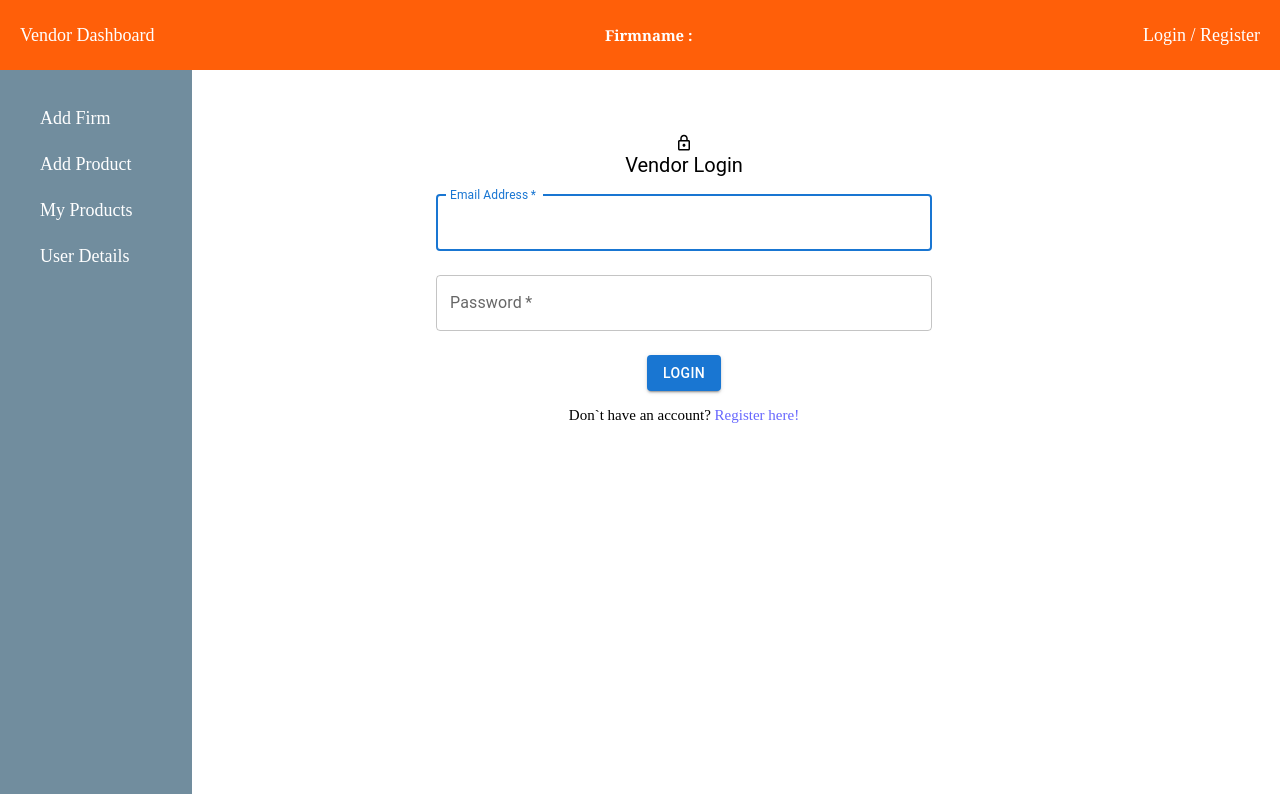
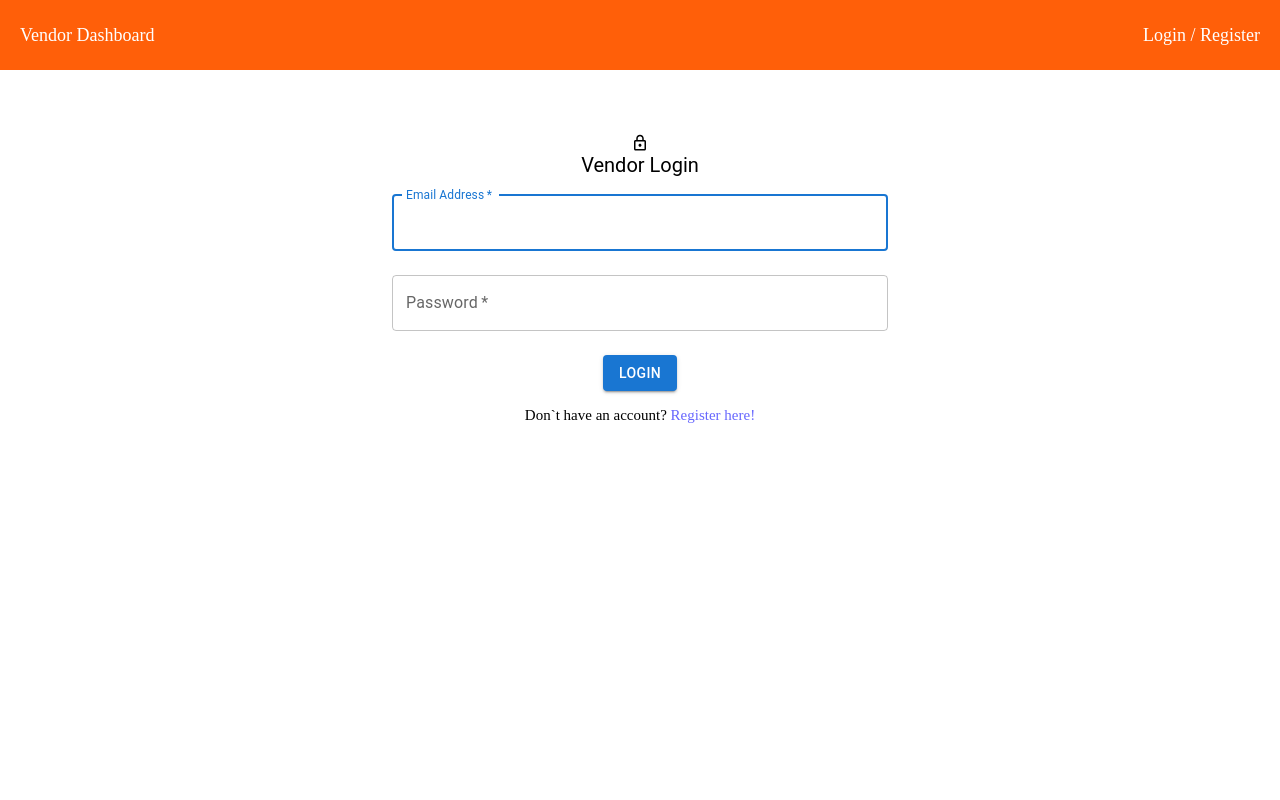
Before and after one commit to MoulikLV/Alacarte_vendor_dashboard, a React (Vite) app: page / in a window 1280 px wide. Built offline with nearby package versions, Linux system fonts and the light colour scheme; the HTML template or start-up script is replaced by a standard one.

Commit message:
added snackbar and minor updates

```diff
--- a/src/vendorDashboard/Components/Navbar.jsx
+++ b/src/vendorDashboard/Components/Navbar.jsx
@@ -1,7 +1,7 @@
 import React from 'react'
 
 
-const Navbar = ({showLoginhandler,showRegisterhandler,showLogout,logoutHandler,showfirmName}) => {
+const Navbar = ({showLoginhandler,showRegisterhandler,logoutHandler,showfirmName,isLoggedIn}) => {
   return (
 
       <div className="navSection">
@@ -10,14 +10,14 @@ const Navbar = ({showLoginhandler,showRegisterhandler,showLogout,logoutHandler,s
 
         </div>
         <div >
-          <h5>Firmname : {showfirmName}</h5>
+          <h5>{showfirmName? `Firmname : ${showfirmName}` : " "} </h5>
         </div>
 
 
 
 
         <div className="userAuth">
-            {!showLogout ? <><span className='navButtons' onClick={showLoginhandler}>Login </span>/
+            { !isLoggedIn? <><span className='navButtons' onClick={showLoginhandler}>Login </span>/
             <span className='navButtons' onClick={showRegisterhandler}> Register</span> </>
              :
             <span className='navButtons' onClick={logoutHandler}>  <i class="fa fa-sign-out"></i>Logout</span>}
--- a/src/vendorDashboard/Components/forms/AddProduct.jsx
+++ b/src/vendorDashboard/Components/forms/AddProduct.jsx
@@ -1,6 +1,6 @@
 import React, { useEffect, useState } from "react";
-
-import { Button } from "@mui/material";
+import MuiAlert from '@mui/material/Alert';
+import { Button, CircularProgress, Snackbar } from "@mui/material";
 import { API_URL } from "../../Data/ApiPath";
 
 const AddProduct = () => {
@@ -16,6 +16,22 @@ const AddProduct = () => {
   const [image,setImage]=useState(null)
 
   const [bestSeller,setBestSeller]=useState(false)
+
+  const [snackAlert,setSnackALert]=useState(false)
+
+  const [snackMessage,setSnackMessage]=useState('')
+
+  const [snackSeverity,setSnackSeverity]=useState('success')
+
+
+
+  const [loading,setLoading]=useState(false)
+
+
+
+  const handleSnackAlert=()=>{
+    setSnackALert(false)
+  }
 
   const handleCategoryChange=(event)=>{
     const value = event.target.value;
@@ -40,6 +56,7 @@ const AddProduct = () => {
 
   const addProductHandler=async(e)=>{
     e.preventDefault()
+    setLoading(true)
 
     try {
 
@@ -71,7 +88,10 @@ const AddProduct = () => {
       // console.log(data)
 
       if(response.ok){
-        alert('Product added Succesfully')
+
+        setSnackALert(true)
+        setSnackMessage('Product Added Succesfully')
+        setSnackSeverity('success')
 
         setProductName('')
         setPrice('')
@@ -82,12 +102,17 @@ const AddProduct = () => {
 
 
       }else{
-        alert('Failed to add Product')
+        setSnackALert(true)
+        setSnackMessage('Failed to add product')
+        setSnackSeverity('error')
+
       }
 
     } catch (error) {
        console.error(error)
-       alert("Failed to add Product")
+
+    }finally{
+      setLoading(false)
     }
 
 
@@ -142,9 +167,21 @@ const AddProduct = () => {
         <input type="file" name="image"  onChange={imageHandler}/>
         <br />
         <div className="btnSubmit">
-        <Button type="submit" variant="contained" color="success">Add Product</Button>
+        <Button type="submit" variant="contained" color="success">
+          {loading ? <CircularProgress size={24} color="primary"/> : "Add Product"}
+          </Button>
         </div>
       </form>
+      <Snackbar
+        anchorOrigin={{ vertical: 'bottom', horizontal: 'right' }}
+        open={snackAlert}
+        autoHideDuration={4000}
+        onClose={handleSnackAlert}
+      >
+        <MuiAlert elevation={6} variant="filled" onClose={handleSnackAlert} severity={snackSeverity}>
+          {snackMessage}
+        </MuiAlert>
+      </Snackbar>
     </div>
   );
 };
--- a/src/vendorDashboard/Components/forms/Login.jsx
+++ b/src/vendorDashboard/Components/forms/Login.jsx
@@ -4,21 +4,22 @@ import { API_URL } from '../../Data/ApiPath'
 import Button from '@mui/material/Button';
 import TextField from '@mui/material/TextField';
 import CircularProgress from '@mui/material/CircularProgress';
-
+import Snackbar from '@mui/material/Snackbar';
+import MuiAlert from '@mui/material/Alert';
 
 import Box from '@mui/material/Box';
 import Container from '@mui/material/Container';
 
 import Typography from '@mui/material/Typography';
 import LockOutlinedIcon from '@mui/icons-material/LockOutlined';
-import { LocalActivity, LocalBarTwoTone, LockClock } from '@mui/icons-material';
 
 
 
 
 
 
-const Login = ({welcomehandler,setShowlogout,showRegisterhandler}) => {
+
+const Login = ({showRegisterhandler,setIsloggedIn}) => {
 
 
 
@@ -27,6 +28,16 @@ const Login = ({welcomehandler,setShowlogout,showRegisterhandler}) => {
   const [password,setpassword]=useState('')
 
   const [loading,setLoading]=useState(false)
+
+  const [snackAlert,setSnackALert]=useState(false)
+
+  const [snackMessage,setSnackMessage]=useState('')
+
+  const [snackSeverity,setSnackSeverity]=useState('success')
+
+  const handleSnackALert=()=>{
+    setSnackALert(false)
+  }
 
   const loginHandler=async(e)=>{
     e.preventDefault()
@@ -45,7 +56,9 @@ const Login = ({welcomehandler,setShowlogout,showRegisterhandler}) => {
       console.log(data)
       const usernameinvalid= data.error==="Invaild username or password"
       if(usernameinvalid){
-        alert('Invalid Username or Password')
+        setSnackALert(true)
+        setSnackMessage('Invaild username or password')
+        setSnackSeverity('error')
       }
 
       const vendorId=data.vendorId
@@ -80,9 +93,14 @@ const Login = ({welcomehandler,setShowlogout,showRegisterhandler}) => {
 
 
       if(response.ok){
+        setSnackALert(true)
+        setSnackMessage('Login Successful')
+        setSnackSeverity('success')
 
         console.log(data)
-        alert('Login Success')
+        // alert('Login Success')
+
+
 
 
         setEmail('')
@@ -91,17 +109,16 @@ const Login = ({welcomehandler,setShowlogout,showRegisterhandler}) => {
 
         localStorage.setItem('loginToken',data.token)
 
+        localStorage.setItem('userName',data.username)
 
 
-        welcomehandler(data.username)
 
-        setShowlogout(true)
-
-
-      }else{
-
+        // setIsloggedIn(true)
+        // window.location.reload()
+        setTimeout(() => {
+          window.location.reload()
+        }, 2000);
       }
-
 
 
 
@@ -116,8 +133,8 @@ const Login = ({welcomehandler,setShowlogout,showRegisterhandler}) => {
 
   return (
 
-      <Container component="main" maxWidth="xl" className='loginSection'>
-        <Box  textAlign='center' sx={{ marginTop: 8, display: 'flex', flexDirection: 'column', alignItems: 'center',width:'90%', maxWidth:'100vw' }}>
+      <Container component="main" maxWidth="xl" className='loginSection' >
+        <Box   textAlign='center' sx={{ marginTop: 8, display: 'flex', flexDirection: 'column', alignItems: 'center' }}>
         <LockOutlinedIcon sx={{ fontSize: 'large' }} />
 
         <Typography component="h5" variant="h5" fontSize='20px' >
@@ -158,6 +175,16 @@ const Login = ({welcomehandler,setShowlogout,showRegisterhandler}) => {
         </Box>
         <span className='dontAccount'>Don`t have an account? <span onClick={showRegisterhandler} className='registerHere'>Register here!</span></span>
       </Box>
+      <Snackbar
+        anchorOrigin={{ vertical: 'bottom', horizontal: 'right' }}
+        open={snackAlert}
+        autoHideDuration={4000}
+        onClose={handleSnackALert}
+      >
+        <MuiAlert elevation={6} variant="filled" onClose={handleSnackALert} severity={snackSeverity}>
+          {snackMessage}
+        </MuiAlert>
+      </Snackbar>
 
       </Container>
 
--- a/src/vendorDashboard/Pages/LandingPage.jsx
+++ b/src/vendorDashboard/Pages/LandingPage.jsx
@@ -9,41 +9,36 @@ import WelcomePage from './WelcomePage'
 import AllProducts from '../Components/AllProducts'
 import Userdetails from '../Components/forms/Userdetails'
 
+const formTypes={
+  welcome:'WELCOME',
+  addProduct:"ADD_PRODUCT",
+  allProducts:'ALL_PRODUCTS',
+  userDetails:"USER_DETAILS",
+  regsitrationForm:'REGISTRATION_FORM',
+  loginForm:"LOGIN_FORM",
+  addFirm:'ADD_FIRM'
+}
+
 const LandingPage = () => {
 
-   const [showLogin,setShowLogin]=useState(false)
+  const [selectedForm,setSelectedForm]=useState(formTypes.welcome)
 
-   const [showRegister,setShowregister]=useState(false)
-
-   const [showAddfirm,setShowAddfirm]=useState(false)
-
-   const [showAddproduct,setShowAddproduct]=useState(false)
-
-   const [showWelcomepage,setWelcomepage]=useState(false)
-
-   const [allProducts,setAllproducts]=useState(false)
-
-   const [username,setUsername]=useState('')
-
-   const [showLogout,setShowlogout]=useState(false)
+  const [isLoggedIn,setIsloggedIn]=useState(false)
 
   const [showfirmName,setShowFirmName]=useState("")
 
   const [showAddfirmTitle,setShowAddfirmTitle]=useState(true)
 
-   const [showUserdetails,setshowUserdetails]=useState(false)
+  const logintoken=localStorage.getItem('loginToken')
 
     useEffect(()=>{
-        const logintoken=localStorage.getItem('loginToken')
         if(logintoken){
-          setShowlogout(true)
-          setShowLogin(false)
+          setIsloggedIn(true)
+      } else{
+          setSelectedForm(formTypes.loginForm)
+        }
 
-        }else{
-          setShowLogin(true)
-
-        }
-   },[])
+   },[logintoken])
 
     useEffect(()=>{
       const firmName=localStorage.getItem('vendorFirmName')
@@ -54,13 +49,30 @@ const LandingPage = () => {
    })
 
     const showLoginhandler=()=>{
-    setShowLogin(true)
-    setShowregister(false)
-    setShowAddfirm(false)
-    setShowAddproduct(false)
-    setWelcomepage(false)
-    setAllproducts(false)
-    setshowUserdetails(false)
+    setSelectedForm(formTypes.loginForm)
+   }
+
+    const showRegisterhandler=()=>{
+     setSelectedForm(formTypes.regsitrationForm)
+   }
+
+    const showFirmHandler=()=>{
+        setSelectedForm(formTypes.addFirm)
+     }
+
+    const addProductHandler=()=>{
+        setSelectedForm(formTypes.addProduct)
+   }
+
+
+
+   const allProductsHandler=()=>{
+       setSelectedForm(formTypes.allProducts)
+  }
+
+
+   const userDetailsHandler=()=>{
+       setSelectedForm(formTypes.userDetails)
   }
 
   const logoutHandler=()=>{
@@ -71,136 +83,24 @@ const LandingPage = () => {
       localStorage.removeItem('loginToken')
       localStorage.removeItem('vendorFirmId')
       localStorage.removeItem('vendorFirmName')
-    setShowlogout(false)
+      localStorage.removeItem('vendorId')
+      localStorage.removeItem('userName')
+      setIsloggedIn(false)
       window.location.reload()
   }
 
-   const showRegisterhandler=()=>{
-     setShowLogin(false)
-    setShowregister(true)
-
-    setShowAddfirm(false)
-    setShowAddproduct(false)
-    setWelcomepage(false)
-    setAllproducts(false)
-    setshowUserdetails(false)
-   }
-
-   const showFirmHandler=()=>{
-    if(showLogout){
-    setShowAddfirm(true)
-    setShowLogin(false)
-    setShowregister(false)
-    setShowAddproduct(false)
-    setWelcomepage(false)
-    setAllproducts(false)
-    setshowUserdetails(false)
-    }else{
-      alert('Please login to add firm')
-      setShowLogin(true)
-      setShowregister(false)
-
-    }
-   }
-
-   const addproductHandler=()=>{
-   if(showLogout){
-    setShowAddproduct(true)
-    setShowregister(false)
-    setShowLogin(false)
-    setShowAddfirm(false)
-    setWelcomepage(false)
-    setAllproducts(false)
-    setshowUserdetails(false)
-   }else{
-    alert('Please Login to add products')
-    setShowLogin(true)
-    setShowregister(false)
-
-   }
-   }
-
-   const welcomehandler=(username)=>{
-    setShowAddproduct(false)
-    setShowregister(false)
-    setShowLogin(false)
-    setShowAddfirm(false)
-    setShowAddproduct(false)
-    setWelcomepage(true)
-    setUsername(username)
-    setAllproducts(false)
-    setshowUserdetails(false)
-
-
-   }
-
-   const allProductsHandler=()=>{
-    if(showLogout){
-      setAllproducts(true)
-    setShowAddproduct(false)
-    setShowregister(false)
-    setShowLogin(false)
-    setShowAddfirm(false)
-    setWelcomepage(false)
-    setshowUserdetails(false)
-    }else{
-      alert('Please Login to see products')
-      setShowLogin(true)
-      setShowregister(false)
-    }
-   }
-
-   const userdetailsHandler=()=>{
-
-     if(showLogout){
-      setAllproducts(false)
-      setShowAddproduct(false)
-      setShowregister(false)
-      setShowLogin(false)
-      setShowAddfirm(false)
-      setWelcomepage(false)
-      setshowUserdetails(true)
-     }else{
-      alert('Please login to see user details')
-      setShowLogin(true)
-      setShowregister(false)
-     }
-
-   }
-
-  //  useEffect(()=>{
-
-
-  //     const loginToken=localStorage.getItem('loginToken')
-  //     if(loginToken){
-  //       setShowLogin(false)
-  //     }else{
-  //       setShowLogin(true)
-  //     }
-
-  //     // if(!showLogout){
-  //     //   setShowLogin(true)
-  //     // }else{
-  //     //   setShowLogin(false)
-  //     // }
-
-  //  },[])
-
-
-
-
    return (
      <section className='landingsection'>
-        <Navbar showLoginhandler={showLoginhandler} showRegisterhandler={showRegisterhandler}  showLogout={showLogout}  logoutHandler={logoutHandler} showfirmName={showfirmName}  />
+        <Navbar showLoginhandler={showLoginhandler} showRegisterhandler={showRegisterhandler}  isLoggedIn={isLoggedIn}   logoutHandler={logoutHandler} showfirmName={showfirmName}  />
       <div className="collectionSection">
-      <Sidebar showFirmHandler={showFirmHandler} addproductHandler={addproductHandler} allProductsHandler={allProductsHandler} showAddfirmTitle={showAddfirmTitle} userdetailsHandler={userdetailsHandler}/>
-        {showLogin &&  <Login welcomehandler={welcomehandler} setShowlogout={setShowlogout} showRegisterhandler={showRegisterhandler}/>}
-        {showRegister &&  <Register showLoginhandler={showLoginhandler} />}
-        {showAddfirm && showLogout && <AddFirm addproductHandler={addproductHandler} setShowFirmName={setShowFirmName}/>}
-        {showAddproduct &&  showLogout && <AddProduct/>}
-        {showWelcomepage && <WelcomePage username={username}/>}
-        {allProducts && showLogout && <AllProducts/>}
-        {showUserdetails && showLogout && <Userdetails/>}
+      {isLoggedIn && <Sidebar showFirmHandler={showFirmHandler} addproductHandler={addProductHandler} allProductsHandler={allProductsHandler} showAddfirmTitle={showAddfirmTitle} userdetailsHandler={userDetailsHandler}/>}
+        {!isLoggedIn && selectedForm===formTypes.loginForm &&  <Login  showRegisterhandler={showRegisterhandler} setIsloggedIn={setIsloggedIn}/>}
+        {!isLoggedIn && selectedForm===formTypes.regsitrationForm &&  <Register showLoginhandler={showLoginhandler} />}
+        {selectedForm===formTypes.addFirm  && <AddFirm addproductHandler={addProductHandler} setShowFirmName={setShowFirmName}/>}
+        {selectedForm===formTypes.addProduct &&   <AddProduct/>}
+        {selectedForm===formTypes.welcome  && isLoggedIn && <WelcomePage/>}
+        {selectedForm===formTypes.allProducts && <AllProducts/>}
+        {selectedForm===formTypes.userDetails && <Userdetails/>}
 
       </div>
 
@@ -208,5 +108,4 @@ const LandingPage = () => {
   )
 }
 
-
 export default LandingPage;
```
Also changed, not shown: src/vendorDashboard/Pages/WelcomePage.jsx (+5 -2 lines). Lines whose indentation alone changed are shown as unchanged.
